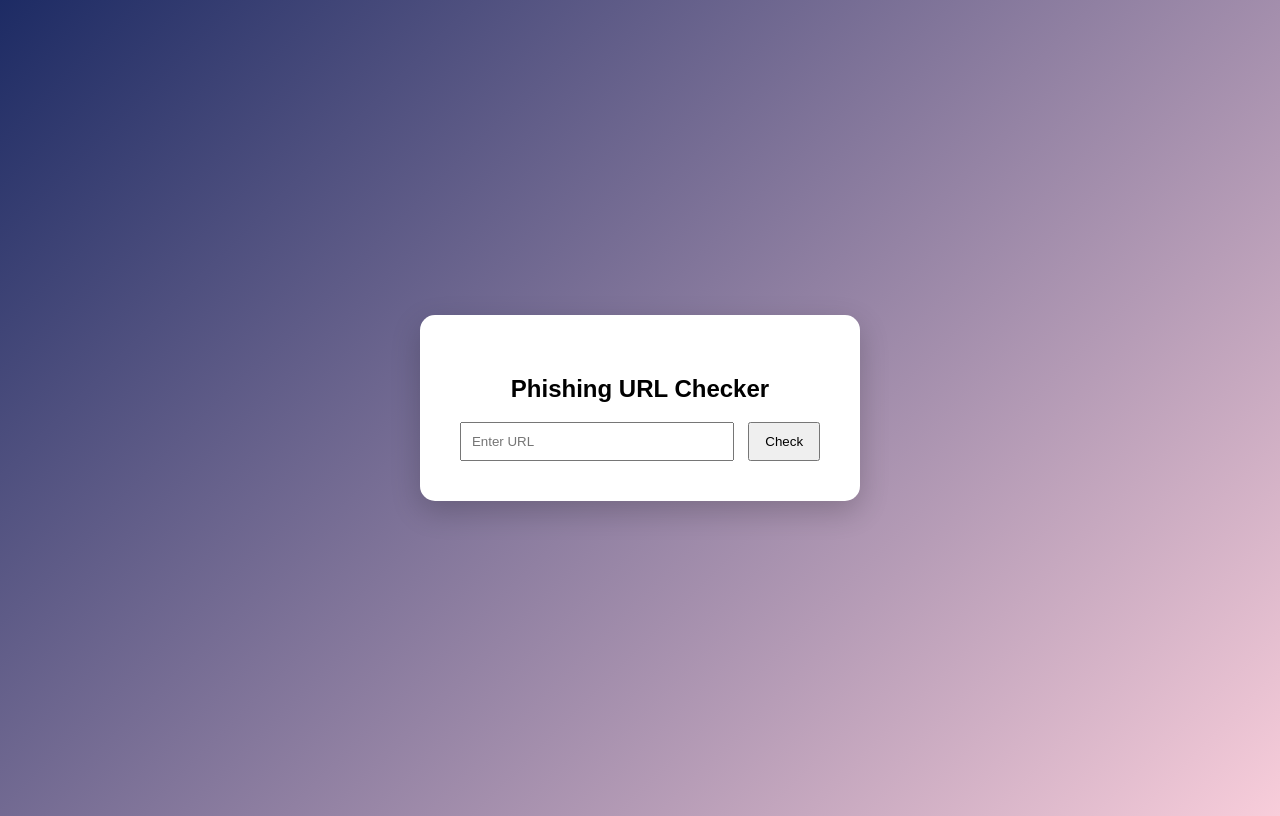
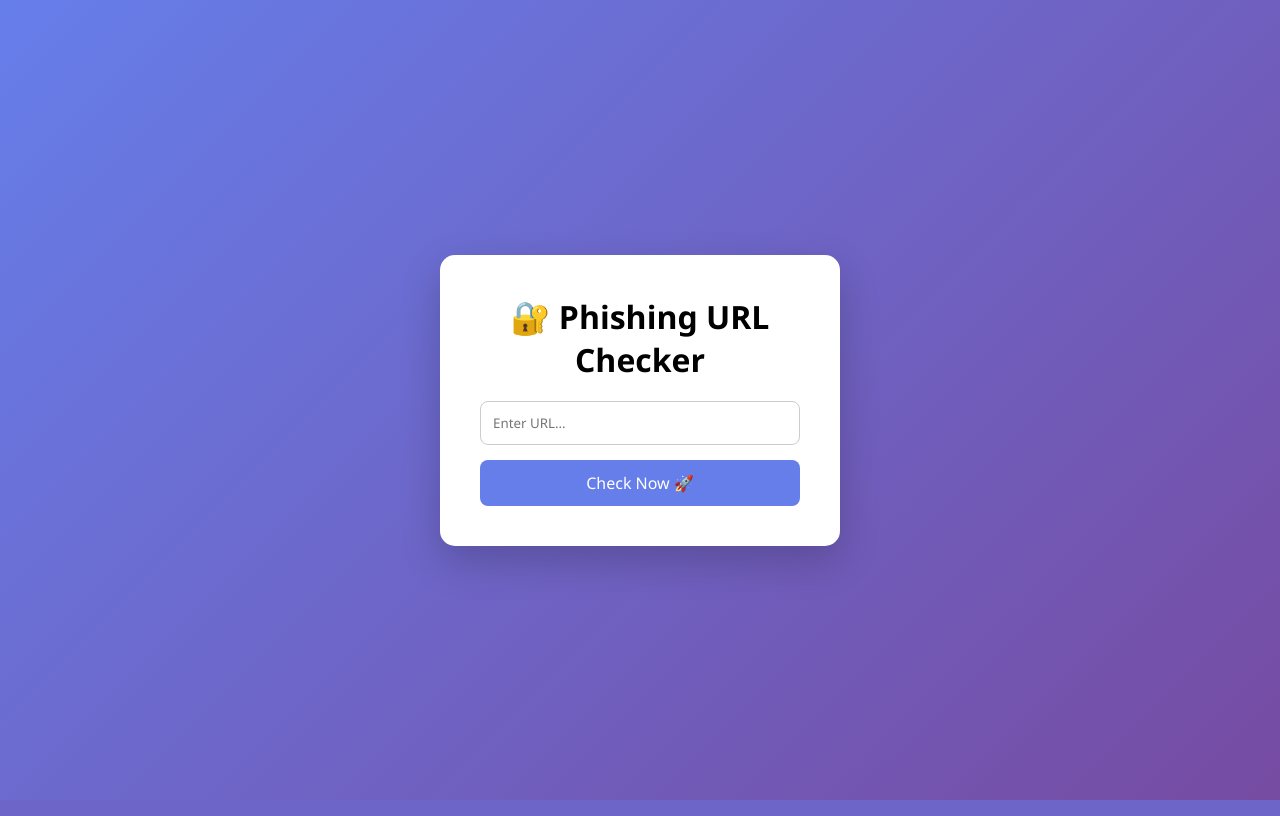
Before and after one commit to simransoni54575-hub/phishing-detector, a Flask app: page / in a window 1280 px wide. Run offline with Flask 3, Linux system fonts and the light colour scheme.

Commit message:
Update index.html

```diff
--- a/templates/index.html
+++ b/templates/index.html
@@ -4,56 +4,105 @@
     <title>Phishing Detector</title>
 
     <style>
+        * {
+            margin: 0;
+            padding: 0;
+            box-sizing: border-box;
+            font-family: 'Segoe UI', sans-serif;
+        }
+
         body {
-            font-family: Arial;
-            background: linear-gradient(135deg, #1d2b64, #f8cdda);
             height: 100vh;
+            background: linear-gradient(135deg, #667eea, #764ba2);
             display: flex;
             justify-content: center;
             align-items: center;
         }
 
         .card {
-            background: white;
+            background: #fff;
             padding: 40px;
             border-radius: 15px;
+            width: 400px;
             text-align: center;
-            box-shadow: 0 10px 30px rgba(0,0,0,0.2);
+            box-shadow: 0 15px 40px rgba(0,0,0,0.2);
+            animation: fadeIn 0.6s ease-in-out;
+        }
+
+        h1 {
+            margin-bottom: 20px;
         }
 
         input {
-            padding: 10px;
-            width: 250px;
+            width: 100%;
+            padding: 12px;
+            border-radius: 8px;
+            border: 1px solid #ccc;
+            margin-bottom: 15px;
+            outline: none;
+            transition: 0.3s;
+        }
+
+        input:focus {
+            border-color: #667eea;
         }
 
         button {
-            padding: 10px 15px;
-            margin-left: 10px;
+            width: 100%;
+            padding: 12px;
+            background: #667eea;
+            color: white;
+            border: none;
+            border-radius: 8px;
             cursor: pointer;
+            transition: 0.3s;
+            font-size: 16px;
+        }
+
+        button:hover {
+            background: #5a67d8;
         }
 
         .result {
             margin-top: 20px;
-            font-size: 18px;
+            font-size: 20px;
             font-weight: bold;
         }
+
+        .safe {
+            color: green;
+        }
+
+        .phishing {
+            color: red;
+        }
+
+        @keyframes fadeIn {
+            from {opacity: 0; transform: translateY(20px);}
+            to {opacity: 1; transform: translateY(0);}
+        }
+
     </style>
 </head>
 
 <body>
 
     <div class="card">
-    <h2>Phishing URL Checker</h2>
+        <h1>🔐 Phishing URL Checker</h1>
 
         <form action="/predict" method="post">
-        <input type="text" name="url" placeholder="Enter URL" required>
-        <button type="submit">Check</button>
+            <input type="text" name="url" placeholder="Enter URL..." required>
+            <button type="submit">Check Now 🚀</button>
         </form>
 
         {% if result %}
-        <div class="result">{{ result }}</div>
+            <div class="result
+                {% if 'Safe' in result %} safe
+                {% elif 'Phishing' in result %} phishing
+                {% endif %}">
+                {{ result }}
+            </div>
         {% endif %}
-
     </div>
 
 </body>
```
Lines whose indentation alone changed are shown as unchanged.
